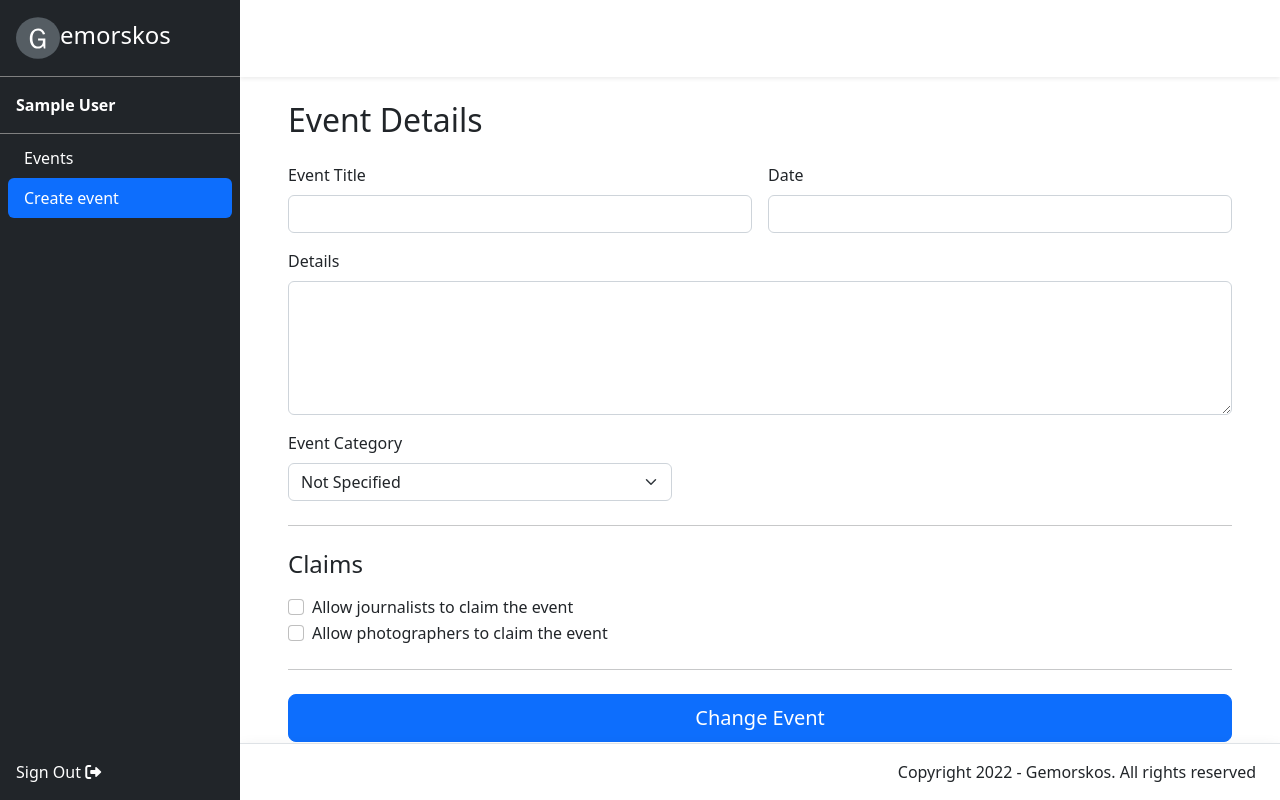
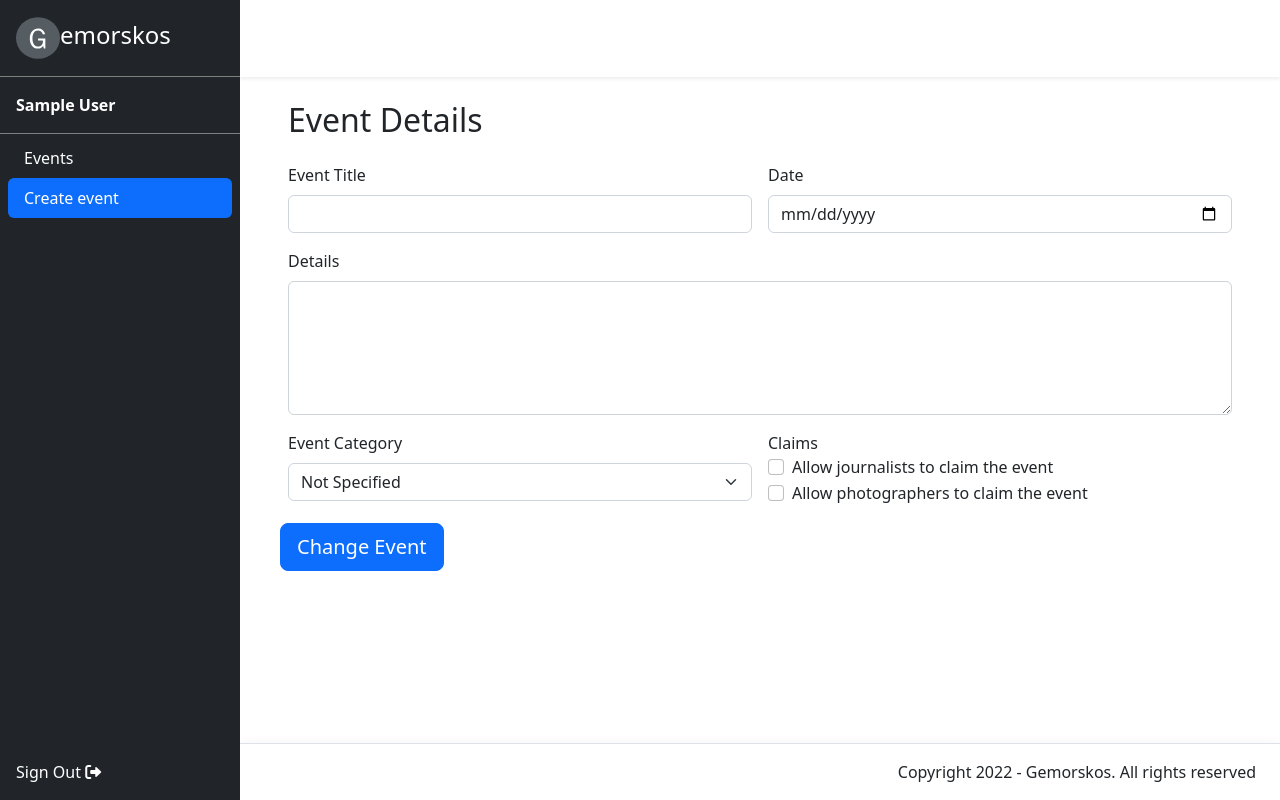
Before and after one commit to lorandhajos/GroupC-term2, a PHP site: page /editEvent.php in a window 1280 px wide. Run offline with PHP 8.4, Linux system fonts and the light colour scheme; the visitor is signed in with stand-in values (Sample User, id 1); tables that the repository leaves empty or names only in its code hold one stand-in row (values such as "Sample post"); data that the repository does not hold is empty.

Commit message:
Moved claims section into flexbox

```diff
--- a/src/editEvent.php
+++ b/src/editEvent.php
@@ -66,17 +66,17 @@
               <div class="row g-3">
                 <div class="col-sm-6">
                   <label for="eventTitle" class="form-label">Event Title</label>
-                  <input type="text" class="form-control" name ="eventName" id="eventTitle" value="<?php echo $eventName; ?>" required>
+                  <input type="text" class="form-control" name="eventName" id="eventTitle" value="<?php echo $eventName; ?>" required>
                 </div>
                 <div class="col-sm-6">
                   <label for="eventDate" class="form-label">Date</label>
-                  <input type="text" class="form-control" name ="eventDate" id="eventDate" value="<?php echo $eventDate; ?>" required>
+                  <input type="date" class="form-control" name="eventDate" id="eventDate" value="<?php echo $eventDate; ?>" required>
                 </div>
                 <div class="col-12">
                   <label for="eventDesc" class="form-label">Details</label>
-                  <textarea class="form-control" id="eventDesc" name ="description" rows="5"><?php echo $description; ?></textarea>
+                  <textarea class="form-control" id="eventDesc" name="description" rows="5"><?php echo $description; ?></textarea>
                 </div>
-                <div class="col-md-5">
+                <div class="col-md-6">
                   <label for="eventCategory" class="form-label">Event Category</label>
                   <select class="form-select" id="eventCategory" required>
                     <option value="">Not Specified</option>
@@ -86,9 +86,8 @@
                     <option>Health</option>
                   </select>
                 </div>
-              </div>
-              <hr class="my-4">
-              <h4 class="mb-3">Claims</h4>
+                <div class="col-md-6">
+                  <label>Claims</label>
                   <div class="form-check">
                     <input type="checkbox" class="form-check-input" id="reqJournalists">
                     <label class="form-check-label" for="reqJournalists">Allow journalists to claim the event</label>
@@ -97,8 +96,9 @@
                     <input type="checkbox" class="form-check-input" id="reqPhotographers">
                     <label class="form-check-label" for="reqPhotographers">Allow photographers to claim the event</label>
                   </div>
-              <hr class="my-4">
-              <button class="w-100 btn btn-primary btn-lg" type="submit">Change Event</button>
+                </div>
+                <button class="w-auto mt-3 btn btn-primary btn-lg" type="submit">Change Event</button>
+              </div>
             </form>
           </div>
         </div>
```
Lines whose indentation alone changed are shown as unchanged.
